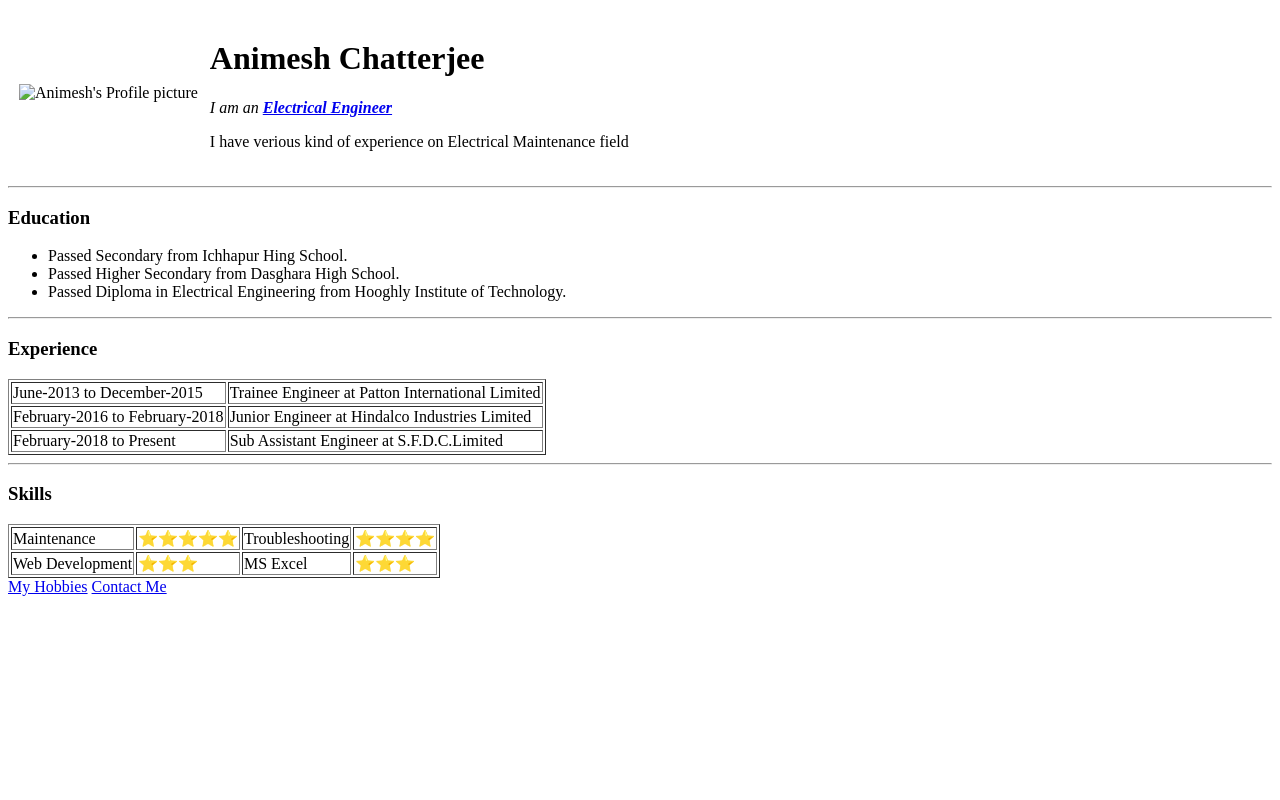
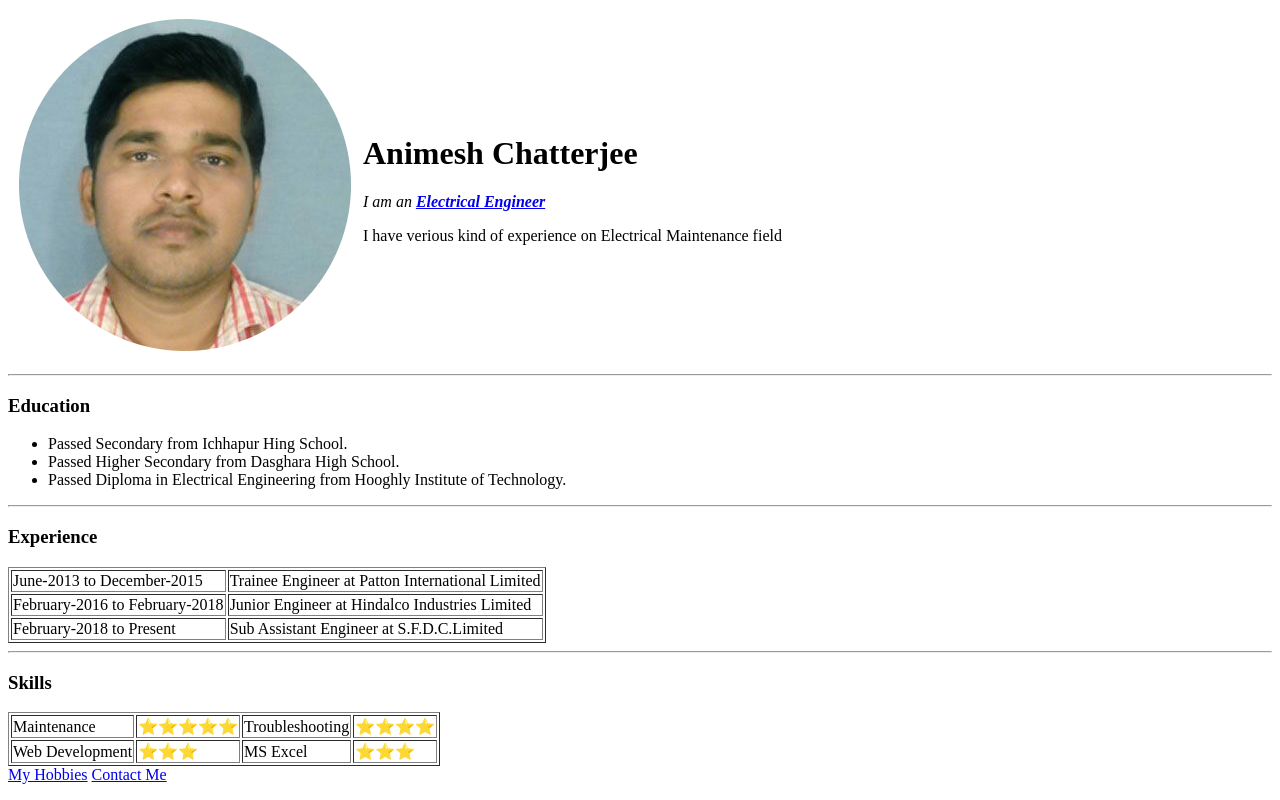
Before and after one commit to anmsh542/cv, a plain HTML site: page index.html in a window 1280 px wide. Drawn offline with Linux system fonts and the light colour scheme.

Commit message:
Update index.html

```diff
--- a/index.html
+++ b/index.html
@@ -8,7 +8,7 @@
     <table cellspacing="10">
       <tr>
         <td>
-         <img src="Image/Photo.png" alt="Animesh's Profile picture">
+         <img src="Photo.png" alt="Animesh's Profile picture">
         </td>
         <td>
           <h1>Animesh Chatterjee</h1>
```
